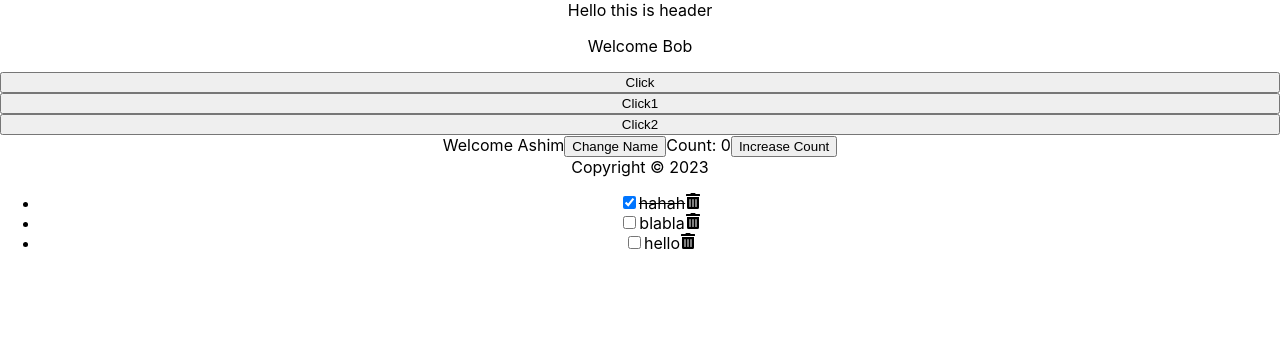
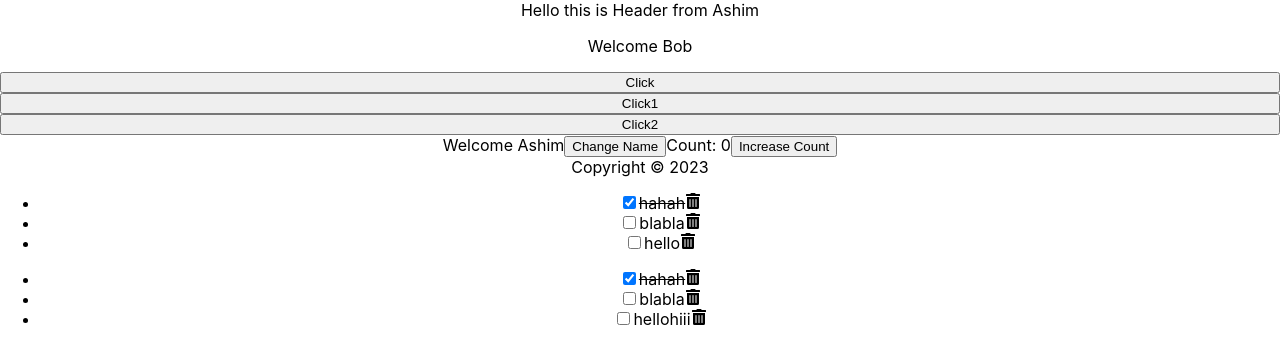
Before and after one commit to Ashim-Stha/learningReact, a React (Create React App) app: page / in a window 1280 px wide. Shown: the top 364 px of the page. Built offline with nearby package versions, Linux system fonts and the light colour scheme.

Commit message:
props&propsdrilling

```diff
--- a/src/App.js
+++ b/src/App.js
@@ -1,18 +1,55 @@
-import logo from "./logo.svg";
+import { useState } from "react";
 import "./App.css";
 import Header from "./Header";
 import Body from "./Body";
 import Hello from "./Hello";
 import Footer from "./Footer";
 import Content from "./Content";
+import Content1 from "./Content1";
 function App() {
+  const [items, setItems] = useState([
+    {
+      id: 1,
+      checked: true,
+      item: "hahah",
+    },
+    {
+      id: 2,
+      checked: false,
+      item: "blabla",
+    },
+    {
+      id: 3,
+      checked: false,
+      item: "hellohiii",
+    },
+  ]);
+  const handleChange = (id) => {
+    // console.log(id);
+    const listItems = items.map((item) =>
+      item.id === id ? { ...item, checked: !item.checked } : item
+    );
+    setItems(listItems);
+    localStorage.setItem("listItems", JSON.stringify(listItems));
+  };
+
+  const handleDelete = (id) => {
+    const listItems = items.filter((item) => item.id != id);
+    setItems(listItems);
+    localStorage.setItem("listItems", JSON.stringify(listItems));
+  };
   return (
     <div className="App">
-      <Header />
+      <Header name="Ashim" />
       <Body />
       <Hello />
       <Footer />
       <Content />
+      <Content1
+        items={items}
+        handleChange={handleChange}
+        handleDelete={handleDelete}
+      />
     </div>
   );
 }
--- a/src/Content.js
+++ b/src/Content.js
@@ -36,6 +36,7 @@ const Content = () => {
   };
   return (
     <div>
+      {items.length !== 0 ? (
         <ul>
           {items.map((item) => (
             <li key={item.id}>
@@ -64,6 +65,9 @@ const Content = () => {
             </li>
           ))}
         </ul>
+      ) : (
+        <p>Empty Lists</p>
+      )}
     </div>
   );
 };
--- /dev/null
+++ b/src/Content1.js
@@ -0,0 +1,21 @@
+import React from "react";
+import { FaTrashAlt } from "react-icons/fa";
+import ListItem from "./ListItem";
+
+const Content1 = ({ items, handleChange, handleDelete }) => {
+  return (
+    <div>
+      {items.length !== 0 ? (
+        <ListItem
+          items={items}
+          handleChange={handleChange}
+          handleDelete={handleDelete}
+        />
+      ) : (
+        <p>Empty</p>
+      )}
+    </div>
+  );
+};
+
+export default Content1;
--- a/src/Header.js
+++ b/src/Header.js
@@ -1,5 +1,14 @@
 import React from "react";
 
-export default function Header() {
-  return <header>Hello this is header</header>;
+export default function Header(props) {
+  return (
+    <header>
+      Hello this is {props.title} from {props.name}
+    </header>
+  );
 }
+
+Header.defaultProps = {
+  title: "Header",
+  name: "Bob",
+};
--- /dev/null
+++ b/src/ListItem.js
@@ -0,0 +1,37 @@
+import React from "react";
+import { FaTrashAlt } from "react-icons/fa";
+
+const ListItem = ({ items, handleChange, handleDelete }) => {
+  return (
+    <ul>
+      {items.map((item) => (
+        <li key={item.id}>
+          <input
+            type="checkbox"
+            id={item.id}
+            onChange={() => handleChange(item.id)}
+            checked={item.checked}
+          />
+          <label
+            style={
+              item.checked
+                ? {
+                    textDecoration: "line-through",
+                  }
+                : null
+            }
+          >
+            {item.item}
+          </label>
+          <FaTrashAlt
+            role="button"
+            onClick={() => handleDelete(item.id)}
+            tabIndex="0"
+          />
+        </li>
+      ))}
+    </ul>
+  );
+};
+
+export default ListItem;
```
Lines whose indentation alone changed are shown as unchanged.
